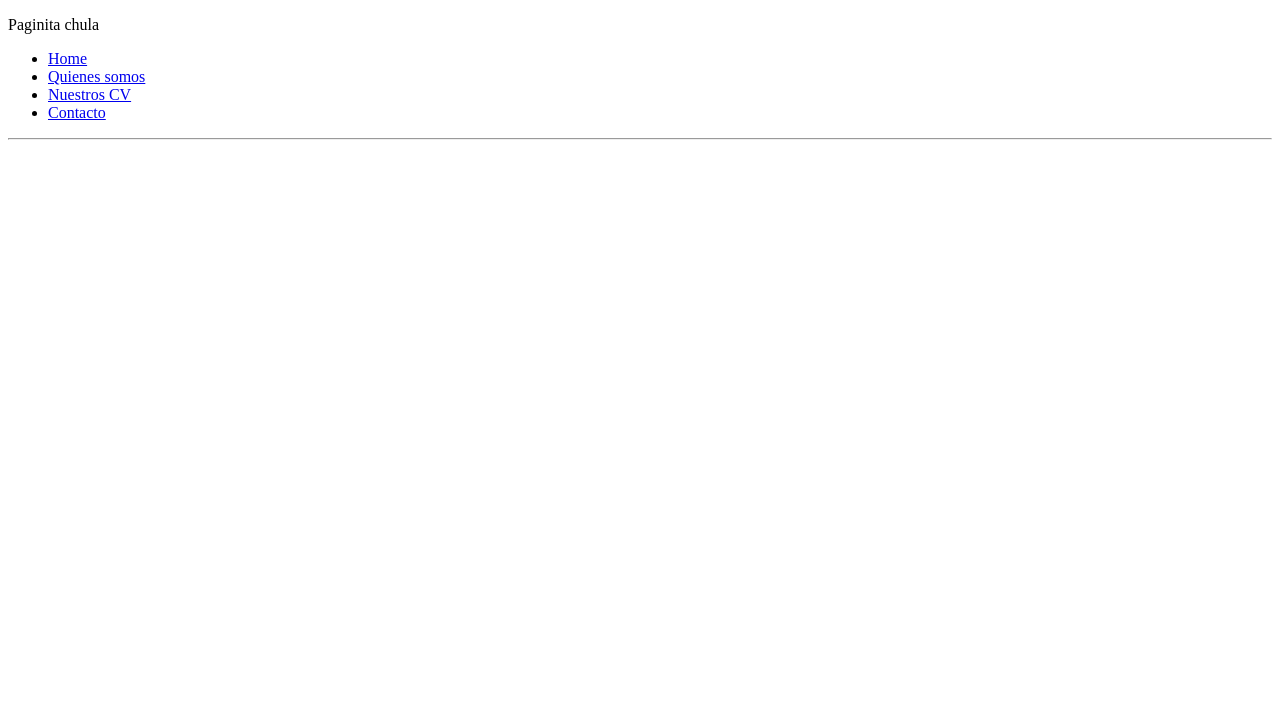
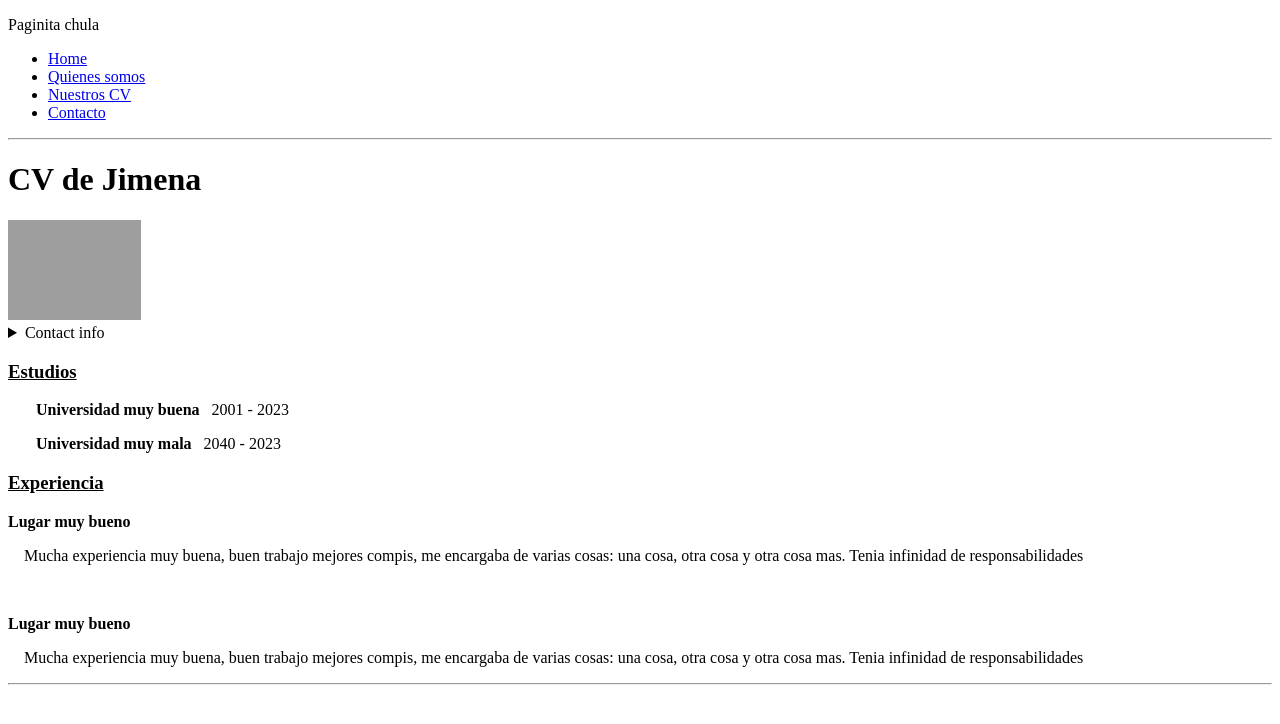
Before and after one commit to Jimenaaaaaa/202301-W1CH2-Jimena-y-Ryan, a website: page cv.html in a window 1280 px wide. Drawn offline with Linux system fonts and the light colour scheme; grey boxes are pictures that could not be loaded.

Commit message:
add Jimena part for cv

```diff
--- a/cv.html
+++ b/cv.html
@@ -19,6 +19,40 @@
     </ul>
     <hr>
   </header>
+<div>
+  <h1>CV de Jimena</h1>
+  <div>
+    <img src="https://i.pinimg.com/originals/03/e4/c3/03e4c3682735ce571d45123dec7efb9a.png" alt="portrait bubbles" height="100px">
+    <details>
+      <summary>
+        Contact info
+      </summary>
+    <ul>
+      <li> Telefono: <label for="phone">666 666 666</label></li>
+      <li> Mail: <label for="mail">bubbles.666@gmail.com</label></li>
+      <li> Direccion: <adress>Calle tacita, Madrid. 32009</adress></li>
+    </ul>
+    </details>
+
+    <div class="studies">
+      <h3><u>Estudios</u></h3>
+      <p> &nbsp;&nbsp;&nbsp;&nbsp;&nbsp;&nbsp;<b> Universidad muy buena</b>&nbsp;&nbsp;&nbsp;2001 - 2023</p>
+      <p> &nbsp;&nbsp;&nbsp;&nbsp;&nbsp;&nbsp;<b> Universidad muy mala</b>&nbsp;&nbsp;&nbsp;2040 - 2023</p>
+    </div>
+    <div class="work">
+      <h3><u>Experiencia</u></h3>
+      <p><b>Lugar muy bueno</b></p>
+      <p>&nbsp;&nbsp;&nbsp; Mucha experiencia muy buena, buen trabajo mejores compis, me encargaba de varias cosas: una cosa, otra cosa y otra cosa mas. Tenia infinidad de responsabilidades</p>
+      <br>
+            <p><b>Lugar muy bueno</b></p>
+            <p>&nbsp;&nbsp;&nbsp; Mucha experiencia muy buena, buen trabajo mejores compis, me encargaba de varias cosas: una cosa,
+              otra cosa y otra cosa mas. Tenia infinidad de responsabilidades</p>
+    </div>
+
+  </div>
+
+  <hr>
+</div>
 
 
 
```
